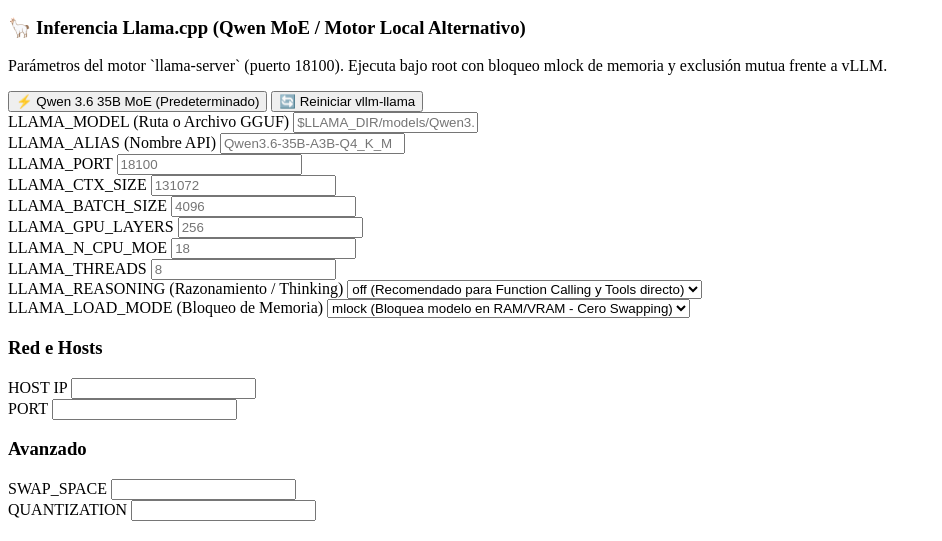
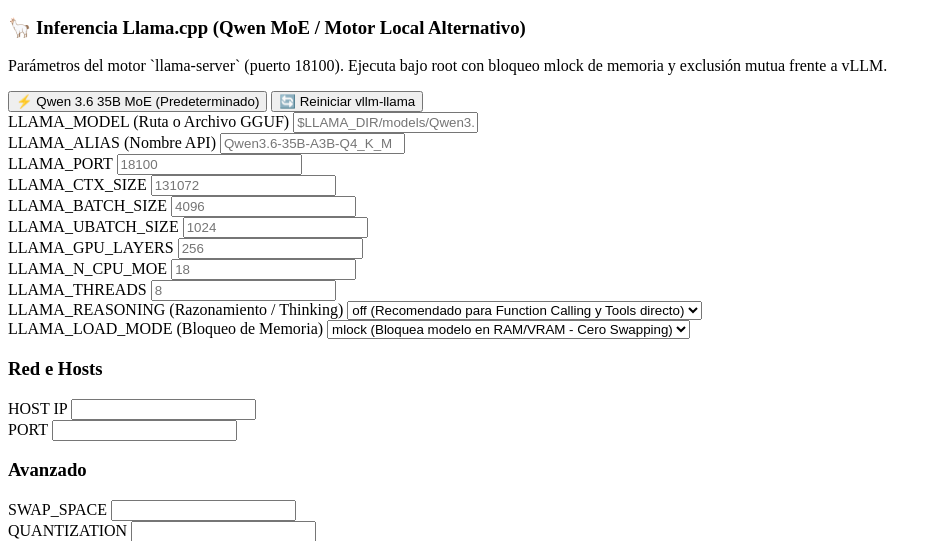
Before and after one commit to JoseLVillaronga/tech-vllm, a Flask app: template templates/tabs/tab_config.html in a window 1280 px wide. Shown: the part 798-1339 px from the top of the page, without its empty margins (0-942 px from the left). Run offline with Flask 3, Linux system fonts and the light colour scheme; the template is opened without the code that fills it, so the values that code supplies are empty.

Commit message:
perf(llama): configurar ubatch-size en 1024 para acelerar prefill en RTX 3090 e integrar control en dashboard

```diff
--- a/static/js/dashboard_core.js
+++ b/static/js/dashboard_core.js
@@ -300,7 +300,7 @@
         }
 
         // Configuración rápida de parámetros de Llama.cpp (Qwen MoE)
-        function selectQuickLlamaModel(alias, ctx, batch, gpuLayers, moeCpu, reasoning, loadMode, threads) {
+        function selectQuickLlamaModel(alias, ctx, batch, ubatch, gpuLayers, moeCpu, reasoning, loadMode, threads) {
             const form = document.getElementById('config-form');
             if (!form) return;
             if (form.elements['LLAMA_ALIAS']) form.elements['LLAMA_ALIAS'].value = alias;
@@ -308,6 +308,7 @@
             if (form.elements['LLAMA_PORT']) form.elements['LLAMA_PORT'].value = 18100;
             if (form.elements['LLAMA_CTX_SIZE']) form.elements['LLAMA_CTX_SIZE'].value = ctx;
             if (form.elements['LLAMA_BATCH_SIZE']) form.elements['LLAMA_BATCH_SIZE'].value = batch;
+            if (form.elements['LLAMA_UBATCH_SIZE']) form.elements['LLAMA_UBATCH_SIZE'].value = ubatch;
             if (form.elements['LLAMA_GPU_LAYERS']) form.elements['LLAMA_GPU_LAYERS'].value = gpuLayers;
             if (form.elements['LLAMA_N_CPU_MOE']) form.elements['LLAMA_N_CPU_MOE'].value = moeCpu;
             if (form.elements['LLAMA_REASONING']) form.elements['LLAMA_REASONING'].value = reasoning;
--- a/templates/tabs/tab_config.html
+++ b/templates/tabs/tab_config.html
@@ -146,7 +146,7 @@
                                     <p class="text-xs text-slate-400 mt-0.5">Parámetros del motor `llama-server` (puerto 18100). Ejecuta bajo root con bloqueo mlock de memoria y exclusión mutua frente a vLLM.</p>
                                 </div>
                                 <div class="flex flex-wrap gap-2">
-                                    <button type="button" onclick="selectQuickLlamaModel('Qwen3.6-35B-A3B-Q4_K_M', 131072, 4096, 256, 18, 'off', 'mlock', 8)" class="px-3 py-1.5 rounded-lg bg-amber-950/80 hover:bg-amber-900 border border-amber-500/40 text-xs font-semibold text-amber-200 transition-all flex items-center gap-1 cursor-pointer" title="Configuración óptima: 35B MoE, 128K ctx, batch 4096, 256 capas GPU, mlock">
+                                    <button type="button" onclick="selectQuickLlamaModel('Qwen3.6-35B-A3B-Q4_K_M', 131072, 4096, 1024, 256, 18, 'off', 'mlock', 8)" class="px-3 py-1.5 rounded-lg bg-amber-950/80 hover:bg-amber-900 border border-amber-500/40 text-xs font-semibold text-amber-200 transition-all flex items-center gap-1 cursor-pointer" title="Configuración óptima: 35B MoE, 128K ctx, batch 4096, ubatch 1024, 256 capas GPU, mlock">
                                         <span>⚡</span> Qwen 3.6 35B MoE (Predeterminado)
                                     </button>
                                     <button type="button" onclick="controlService('llama', 'restart')" class="px-3 py-1.5 rounded-lg bg-indigo-950/60 hover:bg-indigo-900 border border-indigo-600/40 text-xs font-semibold text-indigo-200 transition-all flex items-center gap-1 cursor-pointer">
@@ -166,7 +166,7 @@
                                 </div>
                             </div>
 
-                            <div class="grid grid-cols-2 sm:grid-cols-3 lg:grid-cols-6 gap-3">
+                            <div class="grid grid-cols-2 sm:grid-cols-4 lg:grid-cols-7 gap-3">
                                 <div>
                                     <label class="block text-xs font-semibold text-slate-300 mb-1">LLAMA_PORT</label>
                                     <input type="number" id="llama-port-input" name="LLAMA_PORT" class="w-full bg-slate-900 border border-slate-800 rounded-lg px-3 py-2 text-sm text-slate-200 focus:outline-none focus:border-amber-500 font-mono" placeholder="18100">
@@ -178,6 +178,10 @@
                                 <div>
                                     <label class="block text-xs font-semibold text-slate-300 mb-1">LLAMA_BATCH_SIZE</label>
                                     <input type="number" id="llama-batch-input" name="LLAMA_BATCH_SIZE" class="w-full bg-slate-900 border border-slate-800 rounded-lg px-3 py-2 text-sm text-slate-200 focus:outline-none focus:border-amber-500 font-mono" placeholder="4096">
+                                </div>
+                                <div>
+                                    <label class="block text-xs font-semibold text-slate-300 mb-1">LLAMA_UBATCH_SIZE</label>
+                                    <input type="number" id="llama-ubatch-input" name="LLAMA_UBATCH_SIZE" class="w-full bg-slate-900 border border-slate-800 rounded-lg px-3 py-2 text-sm text-slate-200 focus:outline-none focus:border-amber-500 font-mono" placeholder="1024">
                                 </div>
                                 <div>
                                     <label class="block text-xs font-semibold text-slate-300 mb-1">LLAMA_GPU_LAYERS</label>
```
Also changed, not shown: 1 other file.
